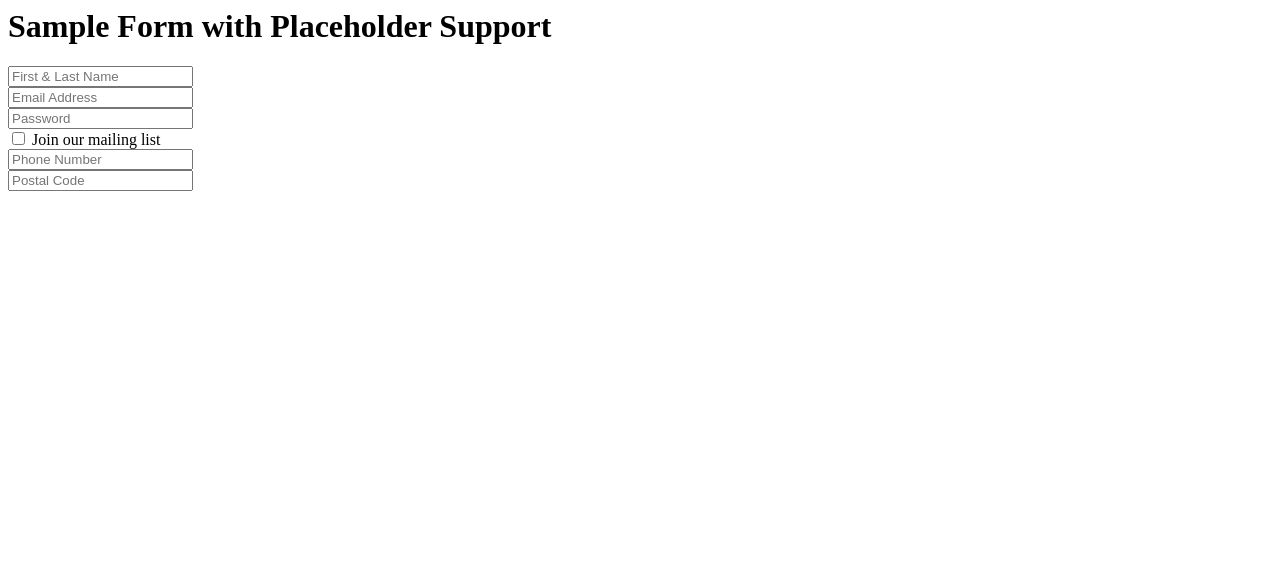
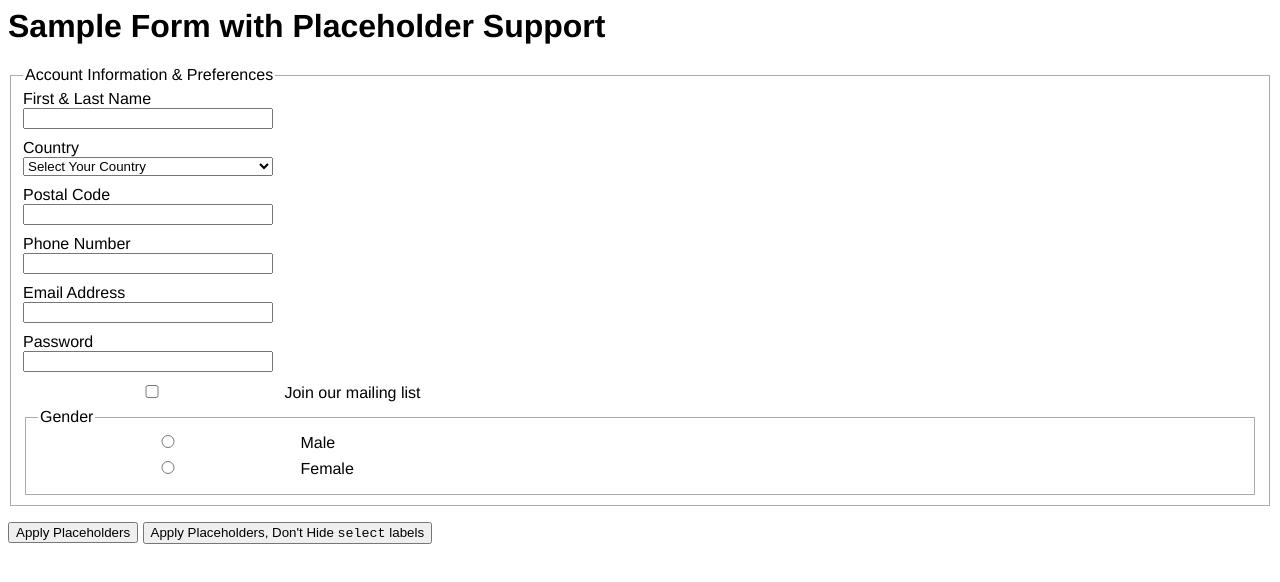
Before and after one commit to foo4u/jquery-html5placeholders, a website: page demo.html in a window 1280 px wide. Drawn offline with nearby package versions, Linux system fonts and the light colour scheme.

Commit message:
Updated demo with more fields, updated styles.

```diff
--- a/demo.html
+++ b/demo.html
@@ -1,42 +1,81 @@
 <html>
 	<head>
+		<style type="text/css">
+
+			body {
+				font-family: Helvetica, Arial;
+			}
+
+			fieldset {
+				border: 1px solid #aaaaaa;
+			}
+
+			label {
+				min-width: 200px;
+				width: 200px;
+			}
+
+			input, select {
+				min-width: 250px;
+				margin-bottom: 10px;
+			}
+
+		</style>
 	</head>
 	<body>
 		<h1>Sample Form with Placeholder Support</h1>
 		<form id="testForm" name="test">
 
+			<fieldset>
+				<legend>Account Information &amp; Preferences</legend>
+
+				<div><label for="name">First &amp; Last Name</label></div>
+				<div><input type="text" name="name" /></div>
+
+				<div><label for="country">Country</label></div>
 				<div>
-				<label for="name">First &amp; Last Name</label>
-				<input type="text" name="name" />
+					<select id="country" name="country" placeholder"">
+						<option value="">Select Your Country</option>
+						<option value="US">United States</option>
+						<option value="CA">Canada</option>
+					</select>
 				</div>
 
+				<div><label for="postalCode">Postal Code</label></div>
 				<div>
-				<label for="email">Email Address</label>
-				<input type="email" name="email" />
+					<input type="text" name="postalCode" pattern="[0-9]*" />
 				</div>
 
-			<div>
-				<label for="password">Password</label>
-				<input type="password" name="password" />
-			</div>
+				<div><label for="phoneNumber">Phone Number</label></div>
+				<div><input type="tel" name="phoneNumber" /></div>
+
+				<div><label for="email">Email Address</label></div>
+				<div><input type="email" name="email" /></div>
+
+				<div><label for="password">Password</label></div>
+				<div><input type="password" name="password" /></div>
 
 				<div>
-				<input type="checkbox" id="optIn" name="optIn" value="x" />
+					<input type="checkbox" id="optIn" name="optIn" value="Y" />
 					<label for="optIn">Join our mailing list</label>
 				</div>
 
+				<fieldset>
+					<legend>Gender</legend>
 					<div>
-				<label for="phoneNumber">Phone Number</label>
-				<input type="tel" name="phoneNumber" />
+						<input type="radio" id="genderMale" name="gender" value="M" />
+						<label for="genderMale">Male</label>
 					</div>
+					<div>
+						<input type="radio" id="genderFemale" name="gender" value="F" /> <label for="genderFemale">Female</label>
+					</div>
+				</fieldset>
 
-			<div>
-				<label for="postalCode">Postal Code</label>
-				<input type="text" name="postalCode" pattern="[0-9]*" />
-			</div>
+			</fieldset>
+		</form>
 
-
-		</form>
+		<button id="applyPlaceholders">Apply Placeholders</button>
+		<button id="applyPlaceholdersWithOptions">Apply Placeholders, Don't Hide <code>select</code> labels</button>
 
 		<script type="text/javascript" src="http://ajax.googleapis.com/ajax/libs/jquery/1.7.1/jquery.min.js"></script>
 		<script type="text/javascript" src="./jquery.htm5placeholders.js"></script>
@@ -44,8 +83,18 @@
 		<script type="text/javascript">
 		//<![CDATA[
 			$(document).ready(function() {
+				//$('#testForm').html5placeholders();
+			});
+
+			$('#applyPlaceholders').click(function () {
 				$('#testForm').html5placeholders();
 			});
+
+			$('#applyPlaceholdersWithOptions').click(function () {
+				$('#testForm').html5placeholders( { hideSelectLabels: false } );
+			});
+
+
 		//]]>
 		</script>
 
```
Lines whose indentation alone changed are shown as unchanged.
